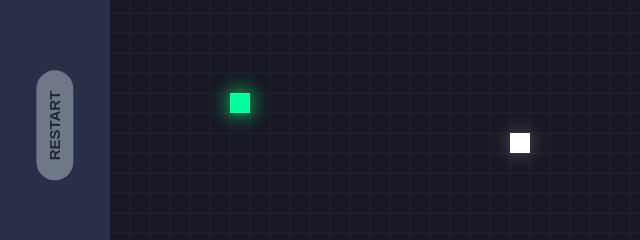
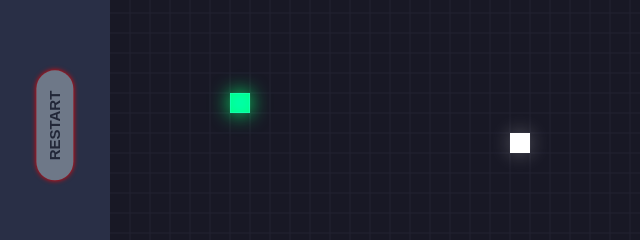
Before and after one commit to Muka1993/snack-game, a plain HTML site: page index.html in a window 1280 px wide. Shown: the part 267-507 px from the top of the page, 130-770 px from the left. Drawn offline with Linux system fonts and the light colour scheme.

Commit message:
Adicionando box-shadow no botão replay

```diff
--- a/style.css
+++ b/style.css
@@ -81,6 +81,7 @@
     border: none;
     color: #222738;
     border-radius: 20px;
+    box-shadow: 0px 0px 5px red;
     font-weight: 800;
     transform: rotate(270deg);
     cursor: pointer;
```
